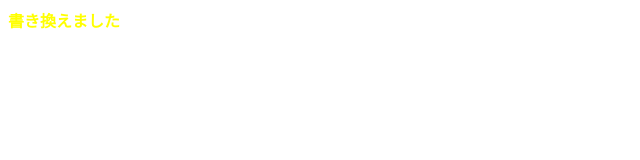
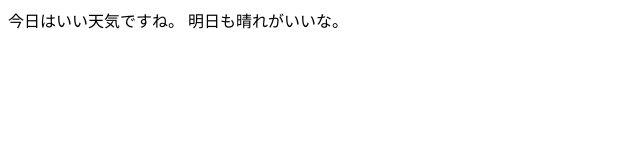
Before and after one commit to suzuki094/2026511, a plain HTML site: page index.html in a window 1280 px wide. Shown: the whole page, without its empty margins (0-640 px from the left). Drawn offline with Linux system fonts and the light colour scheme.

Commit message:
Update index.html
内容を書き換えました。

```diff
--- a/index.html
+++ b/index.html
@@ -5,6 +5,7 @@
       <title>タイトル</title>
     </head>
     <body>
-      <strong style="color: yellow">書き換えました</strong>
+      今日はいい天気ですね。
+      明日も晴れがいいな。
     </body>
 </html>
```
